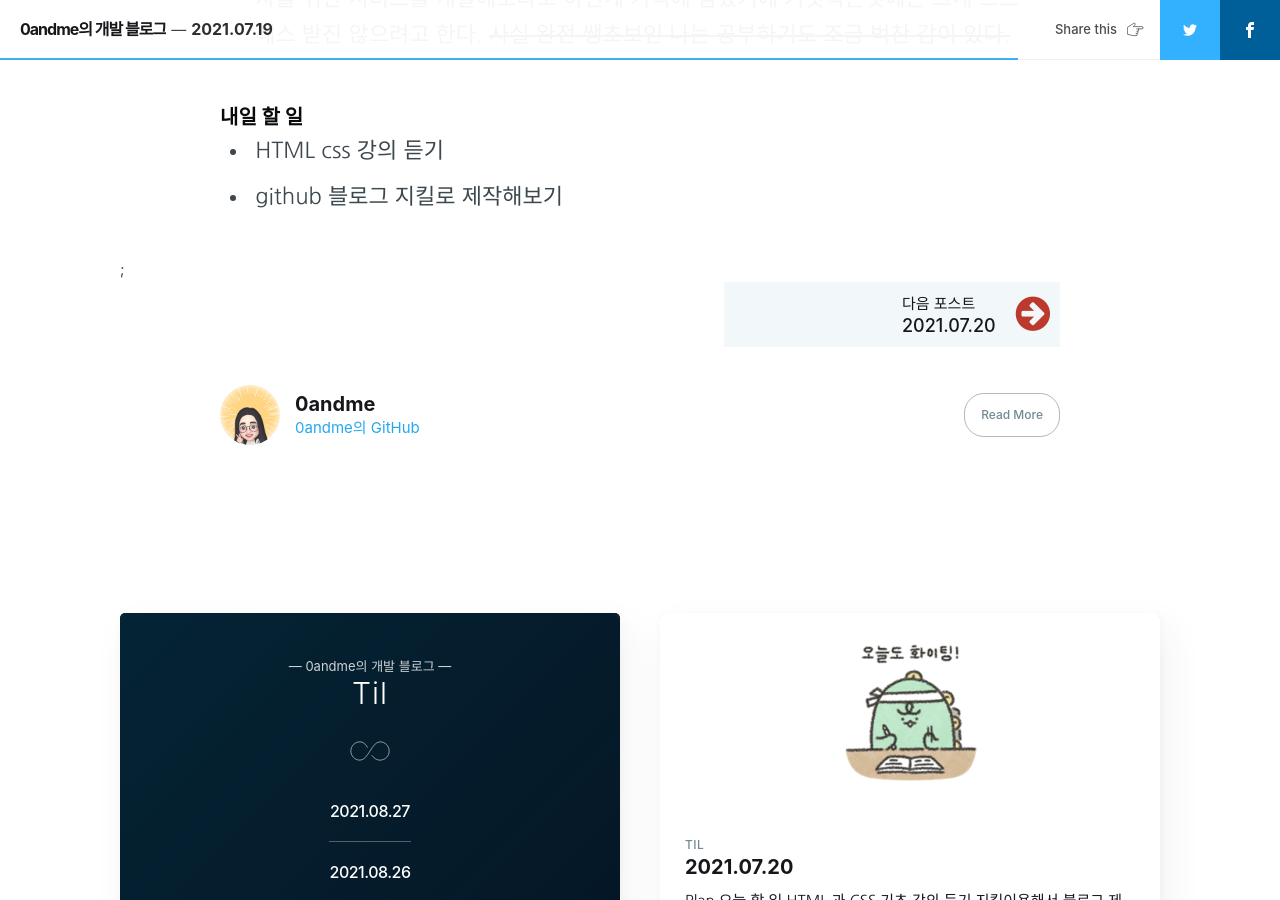
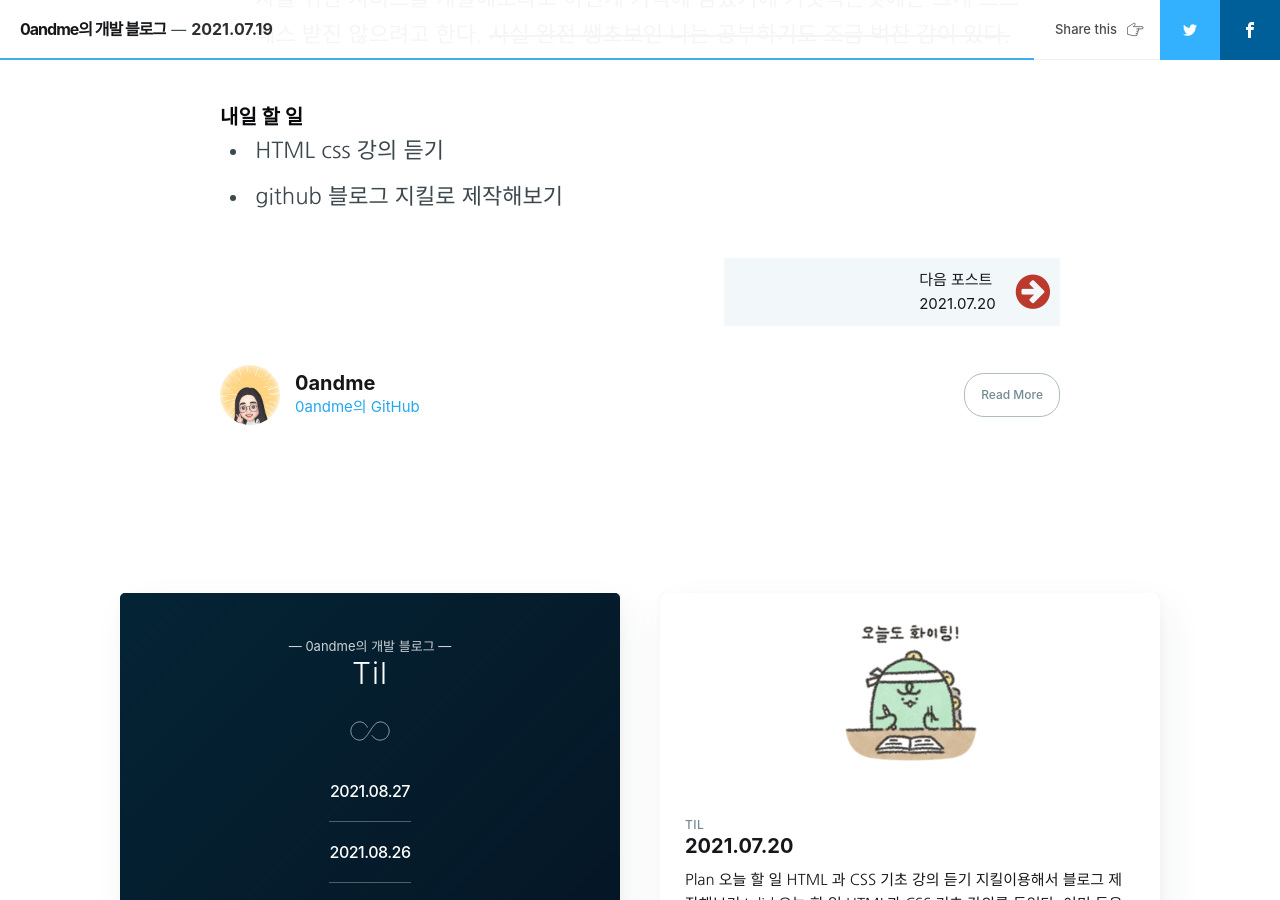
Before and after one commit to 0andme/BLOG, a Jekyll site: the page built from _posts/til/2021-07-19-2021.07.19.md, in a window 1280 px wide and 900 px high, scrolled down 1098 px. Built offline with Jekyll 4.4.1, drawn with Linux system fonts in a browser that asks for light colours; nearby versions of some CDN libraries; comment, search, counter and statistics services are not loaded; a style sheet for code colours, icons or effects is not loaded.

Commit message:
fix :  페이지 네이게이션 이전글 다음글 태그상의 순서 변경
이전 글과 다음 글의 url 가져오는 부분의 html상의 순서 변경

```diff
--- a/_layouts/post.html
+++ b/_layouts/post.html
@@ -54,16 +54,8 @@
                 </div>
             </section>
 
-            <!-- Email subscribe form at the bottom of the page
-            {% if site.subscribers %}
-                <section class="subscribe-form">
-                    <h3 class="subscribe-form-title">Subscribe to {{ site.title }}</h3>
-                    <p>Get the latest posts delivered right to your inbox</p>
-                    {% include subscribe-form.html placeholder="youremail@example.com" %}
-                </section>
-            {% endif %} -->
             <!-- ! 페이지 네이게이션 이전글 다음글 -->
-
+            <div class="post-pagenav">
                 {% assign pageTag = page.tags | first %}
                 {% assign num = 0 %}
                 {% for post in site.posts %}
@@ -88,18 +80,15 @@
                 {% assign postPre = post %}
                 {% endif %}
                 {% endif %}
-            {% endfor %};
+                {% endfor %}
 
-
-
-            <div class="post-pagenav">
                 {% if postPre %}
                 <div class="post-pagenav-btn pre">
                     <a href="{{ site.baseurl }}{{ postPre.url | remove_first: '/' }}">
                         <div class="post-pagenav-icon pre"></div>
                         <div class="post-pagenav-pre-text">
                             <div>이전 포스트</div>
-                            <h3>{{postPre.title}}</h3>
+                            <div>{{postPre.title}}</div>
                         </div>
                     </a>
 
@@ -111,7 +100,7 @@
                     <a href="{{ site.baseurl }}{{ postNext.url | remove_first: '/' }}">
                         <div class="post-pagenav-next-text">
                             <div>다음 포스트</div>
-                            <h3>{{postNext.title}}</h3>
+                            <div>{{postNext.title}}</div>
                         </div>
                         <div class="post-pagenav-icon next"></div>
                     </a>
@@ -119,6 +108,16 @@
                 </div>
                 {% endif %}
             </div>
+
+            <!-- Email subscribe form at the bottom of the page
+            {% if site.subscribers %}
+                <section class="subscribe-form">
+                    <h3 class="subscribe-form-title">Subscribe to {{ site.title }}</h3>
+                    <p>Get the latest posts delivered right to your inbox</p>
+                    {% include subscribe-form.html placeholder="youremail@example.com" %}
+                </section>
+            {% endif %} -->
+
 
             <footer class="post-full-footer">
                 <!-- Everything inside the #author tags pulls data from the author -->
```
Lines whose indentation alone changed are shown as unchanged.
